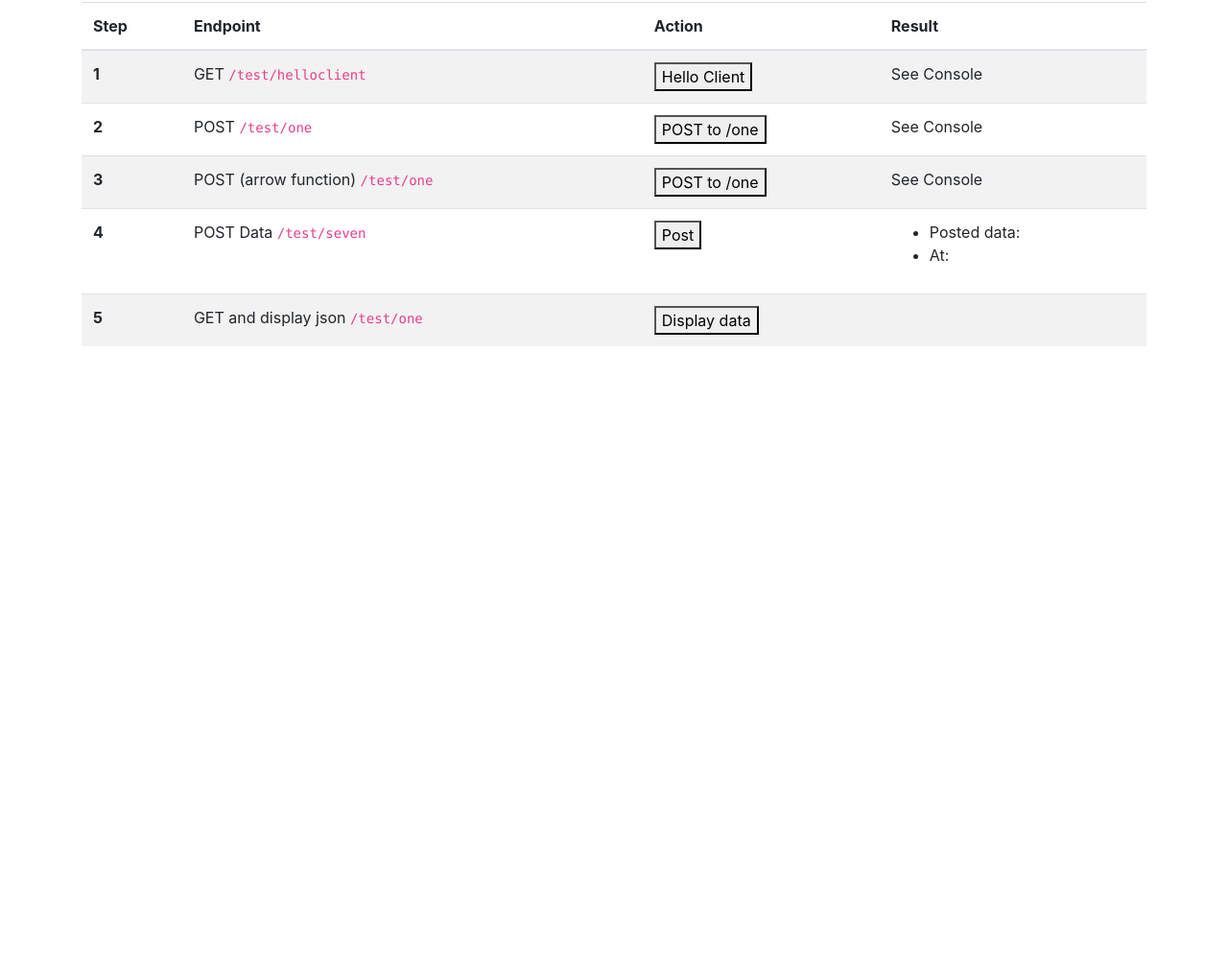
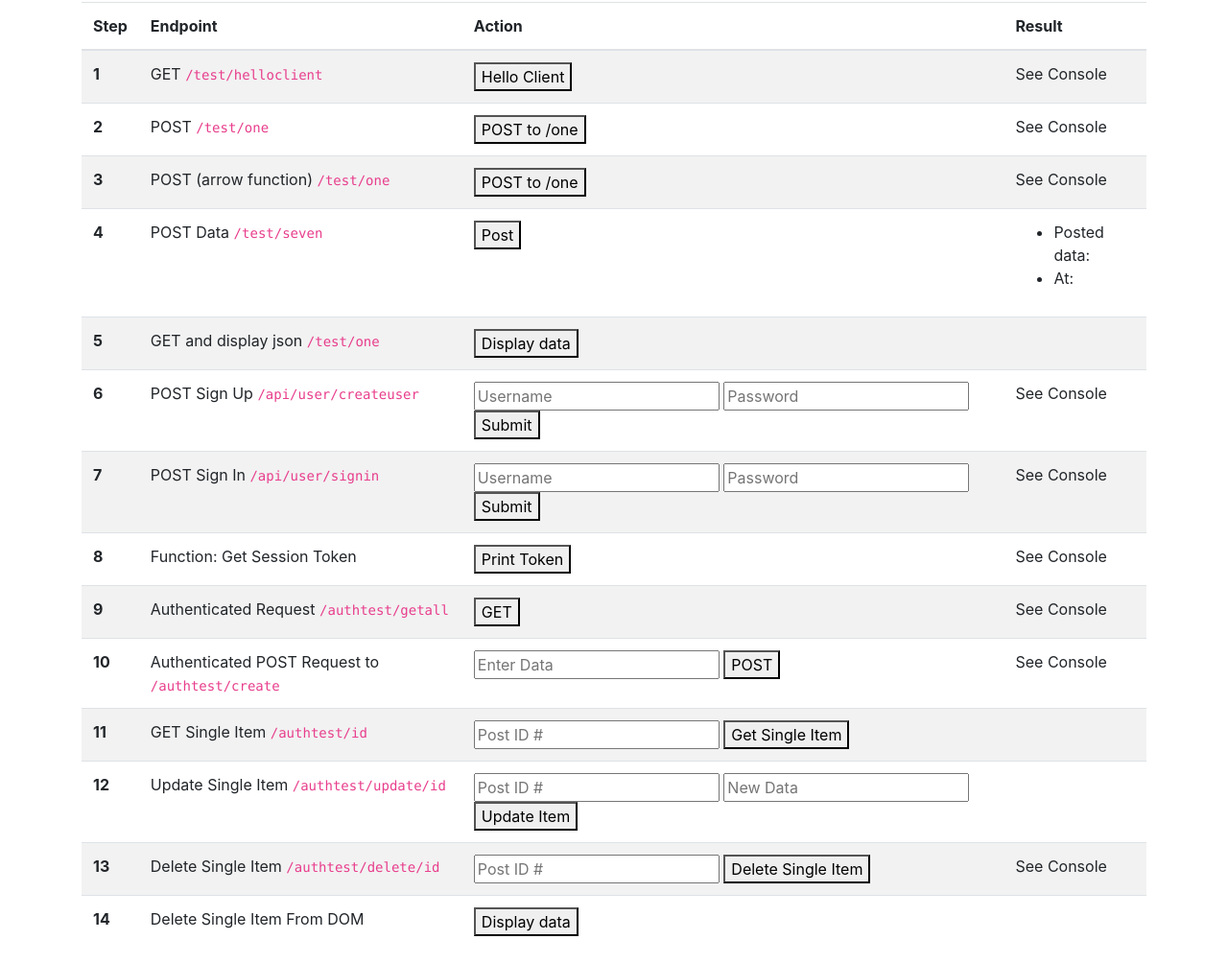
Before and after one commit to rheeter28/nodeServer, a website: page client/index.html in a window 1280 px wide. Shown: the part 142-1146 px from the top of the page at 96% size. Before the commit the page ends 800 px from the top, so only its background shows below. Drawn offline with nearby package versions, Linux system fonts and the light colour scheme.

Commit message:
Node Server working

```diff
--- a/client/01-scripts.js
+++ b/client/01-scripts.js
@@ -46,8 +46,8 @@ fetch(url, {
 /**********************
 * 3 POST /one : Arrow Function
 ***********************/
-function postToOneArrow(){
-  var url = 'http://localhost3001/test/one';
+function postToOneArrow() {
+  var url = 'http://localhost:3001/test/one';
 
   fetch(url, {
     method: 'POST',     //1 Were reaching out to an endpoint woth a POST request. We add the appropriate headers.
@@ -86,14 +86,14 @@ fetch('http://localhost:3001/test/seven', {
 }
 
 /**********************
- * 4 GET: .ONE - Display Data
+ * 4 GET: ONE - Display Data
  ************************/
 function fetchFromOneDisplayData(){
   //1 We set up our URL in one variables and target the "data-one" id in the DOM in another one
   let url = 'http://localhost:3001/test/one';
   let dataView = document.getElementById('display-one');
 
-  //2 We creata a "fetch()" with "Headers" and the request method of "GET". There are lso chained promises that handle the data whenit returnd or handle an error if one comes back
+  //2 We creata a "fetch()" with "Headers" and the request method of "GET". There are also chained promises that handle the data when it returns or handle an error if one comes back
   fetch(url, {
     method: 'GET',
     headers: new Headers({
@@ -103,19 +103,19 @@ function fetchFromOneDisplayData(){
     function(response){
       return response.json()
     })
-    .then(
+  .catch(
       function(error){
-        console.error('Error:', error)
+        console.error('error:', error)
       })
-    .then(
+  .then(
       function(results){
-      let mylist = document.querySelector('#getjson'); //3 Inside the ".then()", we are going to work towards shodiwng the returnded data in the DOM. We start by tarteding the "getjson" id in the DOM and attaching the value to the myList variable.
+      let myList = document.querySelector('#getjson'); //3 Inside the ".then()", we are going to work towards shodiwng the returnded data in the DOM. We start by tarteding the "getjson" id in the DOM and attaching the value to the myList variable.
 
       for(r of results){ //4 We set a "for of" loop
         console.log('Response:', r.testdata);//5 We write a "console.log()" statement to show how we van access the valuses tahat come backt in the object inside the response.
         var listItem = document.createElement('li');//6 We create another variable called "listItem". The "createElement()" method will create that type of element ind the DOM. In this case, we creat a list item,, "li", every time we iterate
         listItem.innerHTML = r.testdata; //7 Wach time we inerate, we store the value of "r.testdata" in the newly created "li"
-        mylist.appendChild(listItem);//8 We call "appendChild()" on "myList", which means that each time we iterate we put the "li" into the unordered list
+        myList.appendChild(listItem);//8 We call "appendChild()" on "myList", which means that each time we iterate we put the "li" into the unordered list
       }
-   })
+  })
 }
--- /dev/null
+++ b/client/02-user-scripts.js
@@ -0,0 +1,57 @@
+// const { Connection Error } = require("../server/db");
+
+/**********************
+ * POST- /creatuser
+***********************/
+ function userSignUp() {
+  let userName = document.getElementById('userSignUp').value //1
+  let userPass = document.getElementById('passSignUp').value
+  console.log(userName, userPass);
+
+  let newUserData = {user : { username: userName, password: userPass}}
+  fetch('http://localhost:3001/api/user/createuser', {
+    method: 'post',
+    headers: {
+        'Content-Type' : 'application/json'
+    },
+    body: JSON.stringify(newUserData)
+  })
+  .then(response => response.json())
+  .then(function (response){
+    console.log(response.sessionToken);
+    let token = response.sessionToken;
+    localStorage.setItem('SessionToken', token);
+  });
+
+ };
+
+ function userSignIn(){
+   let userName = document.getElementById('userSignin').value
+   let userPass = document.getElementById('passSignin').value
+   console.log(userName, userPass);
+
+   let userData = {user : {username: userName, password: userPass}};
+   fetch("http://localhost:3001/api/user/signin", {
+     method: "post",
+     headers: {
+       'Content-Type': 'application/json'
+     },
+     body : JSON.stringify(userData)
+   })
+   .then(response => response.json())
+   .then(function (response){
+     console.log(response.sessionToken);
+     let token = response.sessionToken;
+     localStorage.setItem('SessionToken', token);
+   })
+
+ }
+ /******************
+  * HELPER FUNCTION FOR TOKEN
+  *******************/
+
+ function getSessionToken(){
+  var data = localStorage.getItem('SessionToken');
+  console.log(data);
+  return data;
+}
--- /dev/null
+++ b/client/03-auth-test.js
@@ -0,0 +1,200 @@
+//const { json } = require("../server/db")
+
+function fetchAllFromAuthRoute() {
+  const fetch_url = 'http://localhost:3001/authtest/getall'
+  const accessToken = localStorage.getItem('SessionToken') //1 We stored our token in 'localStorage' and we can access it by using 'getItem' method to get it back from localStorage
+
+
+  const response = fetch(fetch_url, {
+    method: "GET", //2 by default 'fetch' runs a "GET" request. we can use the 'method' property to send other requests. In this case we're still sending a GET
+    headers: {
+      'Content-Type' : 'application/json', //3 Content-Type header tell the server what kind of data is being sent in our preFlight request, if any
+      'Authorization' : accessToken //4 Authorizaton header provides some sort of encrypted data allowing access to the server, in this case our token
+        }
+
+      })
+    .then(response =>  {
+      return response.json()
+
+    })
+    .then(data => {
+
+      console.log(data)
+
+    })
+    .catch(error => { console.log('Error', error);
+
+    })
+
+}
+/******************
+ * FETCH/P0ST TO AUTH/CREATE
+ *****************/
+function postToAuthRouteCreate(){
+  const fetch_url = 'http://localhost:3001/authtest/create'
+  const accessToken = localStorage.getItem('SessionToken')
+
+  let authTestDataInput = document.getElementById('authTestData').value; //1 we will grap whatever string that a user passes in to the feild
+
+  const authInputData = {authtestdata: { item: authTestDataInput }}; //2 we package up that value up into an object
+
+  const response = fetch(fetch_url, {
+   method: "POST", //3 we are identifying this method as a POST request
+   headers: {
+     "Content-Type" : 'application/json',
+     'Authorization' : accessToken
+   },
+   body: JSON.stringify(authInputData)//4 We package up the object as a json string and add it to the body of our request
+  })
+  .then(response => {
+    return response.json();
+  })
+  .then(data => {
+    console.log(data)
+  })
+}
+
+/*****************
+ * GET ITEM BY USER
+ ******************/
+function getOneByUser() {
+  let postIdNumber = document.getElementById('getNumber').value; //1 we get the "postIdNumber" provided in the "getNumber"feild. Because we are making an authenticated request, this "id " hs to exist in the database, as well as match the 'user.id' form the database for the use that you are using that is currently logged in
+
+  const fetch_url = `http://localhost:3001/authtest/${postIdNumber}` //2 we pass the "postIdNumber" into the urle with a template literal
+  const accessToken = localStorage.getItem('SessionToken')
+
+  const response = fetch(fetch_url, {
+    method: 'GET',
+    headers: {
+      'Content-Type': 'application/json',
+      'Authorization' : accessToken
+    }
+  })
+    .then(response => {
+      return response.json();
+    })
+    .then(function (response){
+      console.log(response);
+      var myItem = document.getElementById('getItemValue'); //3 we target an element called "getItemValue" it a label tag
+      myItem.innerHTML = response.authtestdata;//4 we set the value fo the labels to the value of response.authtestdata. This means that the data will be populated in the label when the DOM loads
+    })
+}
+/*********************
+ * PUT to authtest/update/:id
+ **********************/
+function updateItem(){
+  let postIdNumber = document.getElementById('updateNumber').value;
+  let authTestDataInput = document.getElementById('updateValue').value; //1 We get teh value of the input porvided from the user for both the "updateNumber" and "updateValue" feilds and assign each to a variable
+
+  const fetch_url = `http://localhost0331/authtest/update/${postIdNumber}` //2 like before, we pass in the input form the user to the url with a template literal
+  const accessToken = localStorage.getItem('SessionToken')
+
+  let authInputData = {authtestdata : { item: authTestDataInput }};//3 we create an object that packages up our request. we captur the valu of authTestDataIput and store it in the variable authInputData variable
+  const response = fetch(fetch_url, {
+    method: "PUT",//4 we are doing an update method so this will be a put request
+    headers: {
+      'Content-Type' : 'application/json',
+      'Authorization' : accessToken
+    },
+    body: json.stringify(authInputData)//5 just like we did in the past POST Methods, we use stringify method to conver the object to JSON
+  })
+    .then(response =>{
+      return response.json()
+    })
+    .then(data => {
+      console.log(data)//6 we print the response to our fetch to the console
+      var myItem = document.getElementById('newItemValue')//7 we make a reference to the label in stet 12 then set its value to  the data we put in the database
+      myItem.innerHTML = data.authtestdata;
+      fetchAllFromAuthRoute();//8 we run the "getall" function again and print the new contents of the database to the console.
+    })
+
+  }
+function showCurrentData(e) { //1 e is the default variable name for an Event Listenter
+  const fetch_url = `http://localhost:3001/authtest/${e.value}` //2 we pass the value fo the input field supplied by the user. because e is alread defined as the input field, we dont need to us a function to get another reference
+  const accessToken = localStorage.getItem('SessionToken')
+
+  fetch(fetch_url, {
+    method: "GET",
+    headers: {
+      'Content-Type': 'application/json',
+      'Authorization': accessToken
+    }
+  })
+  .then(response =>{
+    return response.json();
+  })
+  .then( function (response) {
+    console.log(response);
+    var myItem = document.getElementById('updateValue');//3 We call the DOM element we want to modify and set it to a variable to be accessed later
+    if(!response) return; //4 if not item in the database maches the "id" we've supplied, the response comesback undefined.
+    else myItem.value = response.authtestdata;//5 We could use innerHTML to set the value, but that method doesn't work the input elements. instead we use value to insert our data into the field
+  })
+}
+
+function deleteItem() {
+  let postIdNumber = document.getElementById('deleteNumber').value;
+
+  const fetch_url = `http://localhost:3001/authtest/delete/${postIdNumber}`//1 Again we get the id number submitted by the use and pass it into the url via a template literal
+  const accessToken = localStorage.getItem('SessionToken')
+
+  const response = fetch(fetch_url, {
+    method: "DELETE", //2 Our method is DELETE
+    headers: {
+      'Content-Type': 'application/json',
+      'Authorization': accessToken
+    }
+  })
+  .then(response =>{ //3 We print the response to the console and also run the "fetchAllFromAuthRoute" function again, which will print all the ites for our user to the console
+    console.log(response);
+    fetchAllFromAuthRoute()
+  })
+
+}
+function fetchFromOneDisplayData() {
+  const url = 'http://localhost:3001/authtest/getall';
+  const accessToken = localStorage.getItem('SessionToken')
+
+  fetch(url, {
+    method: "GET",
+    headers: new Headers ({
+      'Content-Type': 'application/json',
+      'Authorization': accessToken
+    })
+  }).then(
+    function (response){
+      return response.json()
+    })
+    .catch(
+      function(error) {
+        console.error("Error", error)
+      })
+    .then(
+      function (response){
+        let text = '';
+        var myList = document.querySelector('ul#fourteen');//1 This is a little different wat of make  reference to a DOM elemement. We're aiming for a ul element with and id of tourteen the
+        while (myList.firstChild) {//2 this is the same way we cleared out the sections elements in the NYT
+          myList.removeChild(myList.firstChild)
+        }
+        console.log(response);
+        for (r of response) {//3 we us a for of loop to iterate through the values of each "key:value" object pair
+          var listItem = document.createElement('li');//4 Given that were worke witha ul element, each loop will create a differenct li
+          var testData = r.id + '' + r.authtestdata; //5 We create a string with the id and authtestdate properties, the put a string into the li element
+          listItem.innerHTML = testData;
+          listItem.setAttribute('id', r.id);//6 we add the id property of each objec as and id for each li. this will allow us to call the individually later
+          myList.appendChild(listItem);//7 the li child element is added to the end of the ul parent element
+          myList.addEventListener('click', removeItem);//8 we add our cuntom listener to run whenever a li is clicked
+
+
+        }
+      })
+}
+function removeItem(e){
+  console.log(e); //1 Print e to the console to check which item we are clicking on
+  var target = e.target; //2 targe is a nested object within e. this placces that object inside its own variable
+  if(target.tagName !== "LI") return; //3 if the itme we are clicking on ins not a li element, the empty return statement exits the conditional
+  else target.parentNode.removeChild(target); //4 we remove th eli child form the ul parent
+
+  let x = target.getAttribute('id')//5Earlier we set an id for the li. Now we get it back so we can pass it to the DELETE request
+  //deleteItemById(x); //6 This will become our delete request. In order for us to test what we have so far, we will just print x to the console
+  console.log("The id number for this item is " + x);
+}
--- a/client/index.html
+++ b/client/index.html
@@ -91,6 +91,131 @@
                         </ul>
                     </td>
                 </tr>
+                <tr>
+                    <th scope="row">6</th>
+                    <td>POST Sign Up
+                        <code>/api/user/createuser</code>
+                    </td>
+                    <td>
+                        <span>
+                        <input type="text" id="userSignUp" placeholder="Username" />
+                        </span>
+                        <span>
+                        <input type="password" id="passSignUp" placeholder="Password" />
+                        </span>
+                        <span>
+                        <button onclick="userSignUp();">Submit</button>
+                        </span>
+                    </td>
+                    <td>
+                        See Console
+                    </td>
+                </tr>
+                <tr>
+                    <th scope="row">7</th>
+                    <td>POST Sign In
+                        <code>/api/user/signin</code>
+                    </td>
+                    <td>
+                        <span>
+                        <input type="text" id="userSignin" placeholder="Username" />
+                        </span>
+                        <span>
+                        <input type="password" id="passSignin" placeholder="Password" />
+                        </span>
+                        <span>
+                        <button onclick="userSignIn();">Submit</button>
+                        </span>
+                    </td>
+                    <td>
+                        See Console
+                    </td>
+                </tr>
+                <tr>
+                    <th scope="row">8</th>
+                    <td>Function: Get Session Token</td>
+                    <td>
+                        <button onclick="getSessionToken();">Print Token</button>
+                    </td>
+                    <td>
+                        See Console
+                    </td>
+                </tr>
+                <tr>
+                    <th scope="row">9</th>
+                    <td>Authenticated Request
+                        <code>/authtest/getall</code>
+                    </td>
+                    <td>
+                        <button onclick="fetchAllFromAuthRoute();">GET</button>
+                    </td>
+                    <td>
+                        See Console
+                    </td>
+                </tr>
+                <tr>
+                    <th scope="row">10</th>
+                    <td>Authenticated POST Request to <code>/authtest/create</code></td>
+                    <td>
+                        <input type="text" id="authTestData" placeholder="Enter Data"/>
+                        <button onclick="postToAuthRouteCreate();">POST</button>
+                    </td>
+                    <td>
+                        See Console
+                    </td>
+                </tr>
+                <tr>
+                    <th scope="row">11</th>
+                    <td>GET Single Item
+                        <code>/authtest/id</code>
+                    </td>
+                    <td>
+                        <input type="text" id="getNumber" placeholder="Post ID #"/>
+                        <button onclick="getOneByUser();">Get Single Item</button>
+                    </td>
+                    <td>
+                        <label id="getItemValue"></label>
+                    </td>
+                </tr>
+                <tr>
+                    <th scope="row">12</th>
+                    <td>Update Single Item
+                        <code>/authtest/update/id</code>
+                    </td>
+                    <td>
+                        <input type="text" id="updateNumber" placeholder="Post ID #" onkeyup="showCurrentData(this)" />
+                        <input type="text" id="updateValue" placeholder="New Data"/>
+                        <button onclick="updateItem();">Update Item</button>
+                    </td>
+                    <td>
+                        <label id="newItemValue"></label>
+                    </td>
+                </tr>
+
+                <tr>
+                    <th scope="row">13</th>
+                    <td>Delete Single Item
+                        <code>/authtest/delete/id</code>
+                    </td>
+                    <td>
+                        <input type="text" id="deleteNumber" placeholder="Post ID #"/>
+                        <button onclick="deleteItem();">Delete Single Item</button>
+                    </td>
+                    <td>
+                        See Console
+                    </td>
+                </tr>
+                <tr>
+                    <th scope="row">14</th>
+                    <td>Delete Single Item From DOM</td>
+                    <td>
+                        <button onclick="fetchFromOneDisplayData();">Display data</button>
+                    </td>
+                    <td>
+                        <ul id="fourteen">
+                        </ul>
+                    </td>
+                </tr>
             </tbody>
         </table>
     </div>
@@ -105,6 +230,8 @@
 
 
     <script src="01-scripts.js"></script>
+    <script src="02-user-scripts.js"></script>
+    <script src="03-auth-test.js"></script>
 </body>
 
 </html>
--- a/server/controllers/authtestcontroller.js
+++ b/server/controllers/authtestcontroller.js
@@ -1,13 +1,13 @@
 var router = require('express').Router();
 var sequelize = require('../db');
-var User = sequelize.import('../models/user');
+var User = require('../models/user')(sequelize, require("sequelize"));
 var AuthTestModel = sequelize.import('../models/authtest');
 
 /*************************
  *  GET ALL ITEMS FOR INDIVIDUAL USER
  **********************/
 
- router.get('/getall', function (reg, res){
+ router.get('/getall', function (req, res){
    var userid = req.user.id;
 
    AuthTestModel
--- a/server/middleware/validate-session.js
+++ b/server/middleware/validate-session.js
@@ -7,7 +7,7 @@ var User = sequelize.import('../models/user');
 
 module.exports = function(req, res, next){
   if(req.method == 'OPTIONS'){
-    next()
+   next()
   } else {
     var sessionToken = req.headers.authorization; //1 sessionToken is created to hold token that has been pulled from the authorization header
     console.log(sessionToken)//2  the token is printed to the console, this is for debugging purposes to make sure that the token is being sent to the server.IT SHOULD NOT BE LEFT IN THE FINAL CODE
@@ -23,9 +23,9 @@ module.exports = function(req, res, next){
             res.status(401).send({error: 'Not authorized'});
           });
         } else { //9 if no value for "decoded", and err message is thrown.
-           res.status(400).send({ error: 'Not authorized!'});
+           res.status(400).send({ error: 'No can do bud!'});
         }
       });
     }
-  }
+   }
 }
--- a/server/package.json
+++ b/server/package.json
@@ -13,9 +13,11 @@
     "bcryptjs": "^2.4.3",
     "dotenv": "^5.0.1",
     "express": "^4.16.3",
+    "http-server": "^0.12.3",
     "jsonwebtoken": "^8.2.0",
     "pg": "^7.4.1",
     "pg-hstore": "^2.3.2",
+    "save": "^2.4.0",
     "sequelize": "^4.37.0"
   },
   "devDependencies": {
```
Also changed, not shown: 3 other files.
